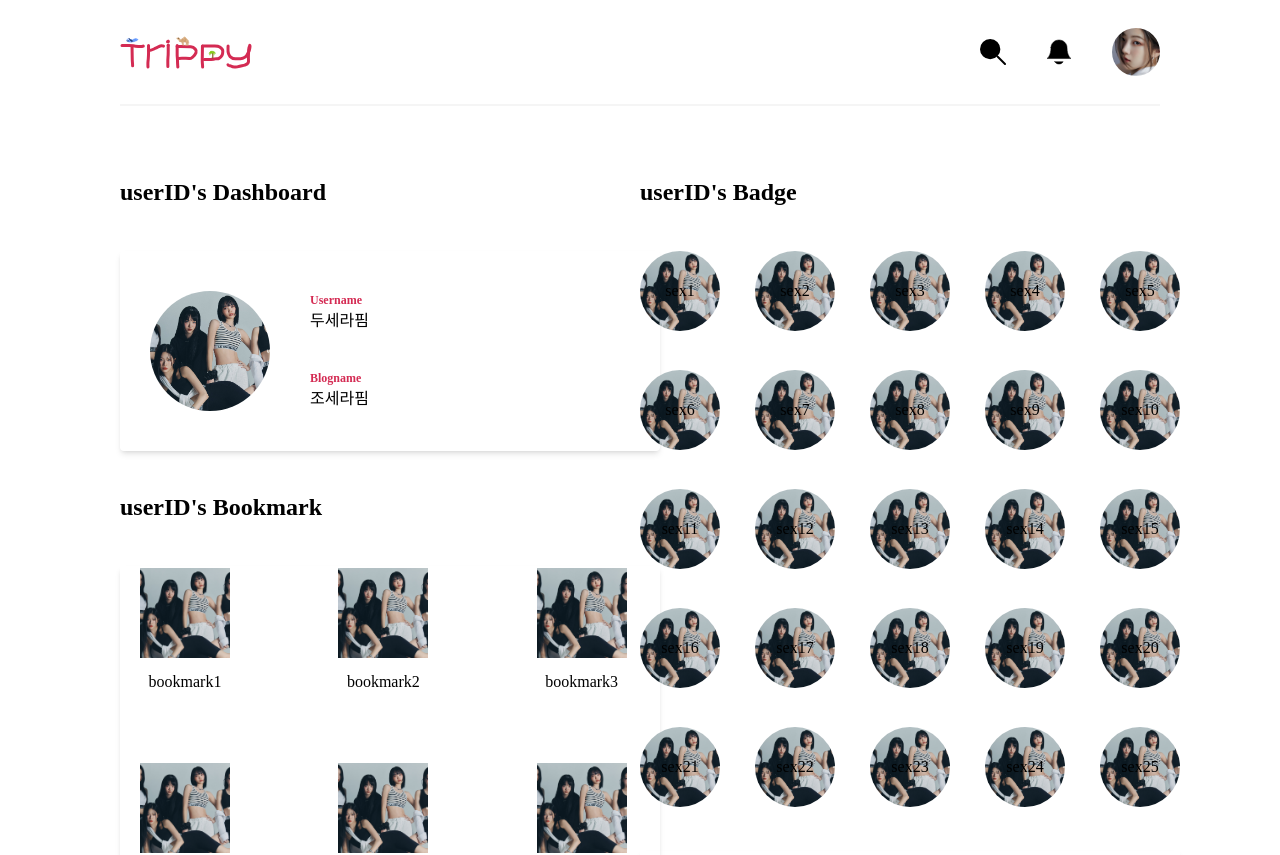
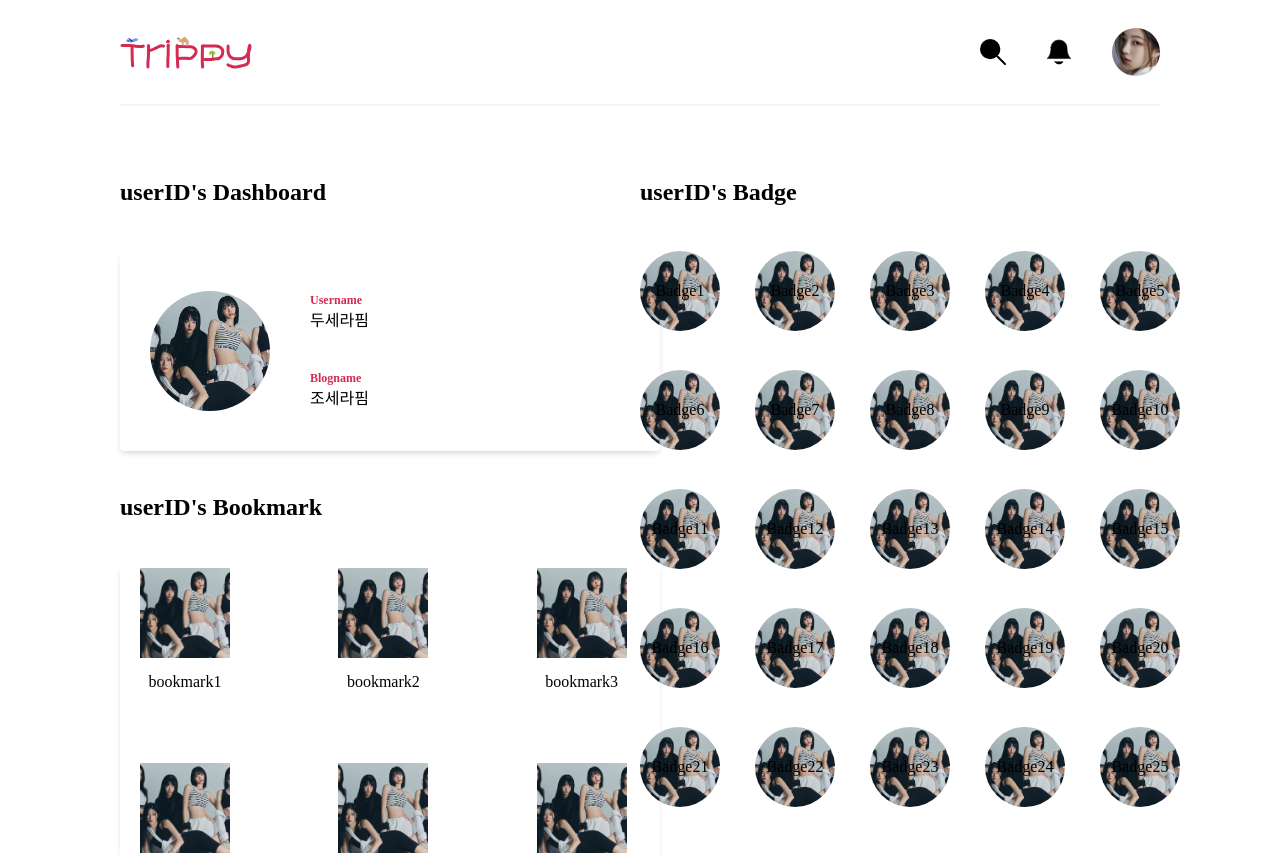
Before and after one commit to EA-Trippy/trippy-web, a Next.js app: page /mypage in a window 1280 px wide. Shown: the top 855 px of the page. Built offline with nearby package versions, Linux system fonts and the light colour scheme.

Commit message:
설정페이지 기본 UI

```diff
--- a/src/pages/mypage.tsx
+++ b/src/pages/mypage.tsx
@@ -43,103 +43,103 @@ const BookmarkData = [
 const BadgeData = [
   {
     image: "/images/test-image.jpeg",
-    region: "sex1",
+    region: "Badge1",
   },
   {
     image: "/images/test-image.jpeg",
-    region: "sex2",
+    region: "Badge2",
   },
   {
     image: "/images/test-image.jpeg",
-    region: "sex3",
+    region: "Badge3",
   },
   {
     image: "/images/test-image.jpeg",
-    region: "sex4",
+    region: "Badge4",
   },
   {
     image: "/images/test-image.jpeg",
-    region: "sex5",
+    region: "Badge5",
   },
   {
     image: "/images/test-image.jpeg",
-    region: "sex6",
+    region: "Badge6",
   },
   {
     image: "/images/test-image.jpeg",
-    region: "sex7",
+    region: "Badge7",
   },
   {
     image: "/images/test-image.jpeg",
-    region: "sex8",
+    region: "Badge8",
   },
   {
     image: "/images/test-image.jpeg",
-    region: "sex9",
+    region: "Badge9",
   },
   {
     image: "/images/test-image.jpeg",
-    region: "sex10",
+    region: "Badge10",
   },
   {
     image: "/images/test-image.jpeg",
-    region: "sex11",
+    region: "Badge11",
   },
   {
     image: "/images/test-image.jpeg",
-    region: "sex12",
+    region: "Badge12",
   },
   {
     image: "/images/test-image.jpeg",
-    region: "sex13",
+    region: "Badge13",
   },
   {
     image: "/images/test-image.jpeg",
-    region: "sex14",
+    region: "Badge14",
   },
   {
     image: "/images/test-image.jpeg",
-    region: "sex15",
+    region: "Badge15",
   },
   {
     image: "/images/test-image.jpeg",
-    region: "sex16",
+    region: "Badge16",
   },
   {
     image: "/images/test-image.jpeg",
-    region: "sex17",
+    region: "Badge17",
   },
   {
     image: "/images/test-image.jpeg",
-    region: "sex18",
+    region: "Badge18",
   },
   {
     image: "/images/test-image.jpeg",
-    region: "sex19",
+    region: "Badge19",
   },
   {
     image: "/images/test-image.jpeg",
-    region: "sex20",
+    region: "Badge20",
   },
   {
     image: "/images/test-image.jpeg",
-    region: "sex21",
+    region: "Badge21",
   },
   {
     image: "/images/test-image.jpeg",
-    region: "sex22",
+    region: "Badge22",
   },
   {
     image: "/images/test-image.jpeg",
-    region: "sex23",
+    region: "Badge23",
   },
   {
     image: "/images/test-image.jpeg",
-    region: "sex24",
+    region: "Badge24",
   },
   {
     image: "/images/test-image.jpeg",
-    region: "sex25",
+    region: "Badge25",
   },
 ];
 
--- a/src/pages/profile.tsx
+++ b/src/pages/profile.tsx
@@ -15,63 +15,63 @@ const DashBoard = {
 const BadgeData = [
   {
     image: "/images/test-image.jpeg",
-    region: "sex1",
+    region: "Badge1",
   },
   {
     image: "/images/test-image.jpeg",
-    region: "sex2",
+    region: "Badge2",
   },
   {
     image: "/images/test-image.jpeg",
-    region: "sex3",
+    region: "Badge3",
   },
   {
     image: "/images/test-image.jpeg",
-    region: "sex4",
+    region: "Badge4",
   },
   {
     image: "/images/test-image.jpeg",
-    region: "sex5",
+    region: "Badge5",
   },
   {
     image: "/images/test-image.jpeg",
-    region: "sex6",
+    region: "Badge6",
   },
   {
     image: "/images/test-image.jpeg",
-    region: "sex7",
+    region: "Badge7",
   },
   {
     image: "/images/test-image.jpeg",
-    region: "sex8",
+    region: "Badge8",
   },
   {
     image: "/images/test-image.jpeg",
-    region: "sex9",
+    region: "Badge9",
   },
   {
     image: "/images/test-image.jpeg",
-    region: "sex10",
+    region: "Badge10",
   },
   {
     image: "/images/test-image.jpeg",
-    region: "sex11",
+    region: "Badge11",
   },
   {
     image: "/images/test-image.jpeg",
-    region: "sex12",
+    region: "Badge12",
   },
   {
     image: "/images/test-image.jpeg",
-    region: "sex13",
+    region: "Badge13",
   },
   {
     image: "/images/test-image.jpeg",
-    region: "sex14",
+    region: "Badge14",
   },
   {
     image: "/images/test-image.jpeg",
-    region: "sex15",
+    region: "Badge15",
   },
 ];
 
--- /dev/null
+++ b/src/pages/setting.tsx
@@ -0,0 +1,86 @@
+import Header from "@/components/Header";
+import {useEffect, useRef} from "react";
+import Image from "next/image";
+import Link from "next/link";
+import Ticket from "@/components/Ticket";
+import Dashboard from "@/components/Dashboard";
+import Badge from "@/components/Badge";
+import Bookmark from "@/components/Bookmark";
+
+export default function Setting() {
+  return (
+    <>
+      <div className="relative w-screen min-h-screen bg-white pb-10">
+        <Header title={"trippy"}></Header>
+        <div className="mx-20">
+          <div className="mx-10 mt-[70px] flex flex-row items-center justify-center">
+            <div className="w-[780px] h-[600px] flex flex-col items-center shadow-md">
+              <div className="w-[700px] h-[215px] mt-[55px] flex flex-row ">
+                <div className="w-[160px] h-full flex flex-col items-center justify-center ">
+                  <Image
+                    src={"/images/test-image.jpeg"}
+                    className="w-[160px] h-[160px] rounded-full"
+                    alt="DashBoardImage"
+                    width={160}
+                    height={160}
+                    style={{objectFit: "cover"}}
+                  />
+                  <div className="w-[90px] h-[21px] mt-[9px] flex justify-center items-center bg-p200 text-caption1 text-t100 rounded-md">
+                    이미지 업로드
+                  </div>
+                  <div className="w-[90px] h-[21px] mt-[7px] flex justify-center items-center bg-t100 text-caption1 text-p200 rounded-md">
+                    이미지 제거
+                  </div>
+                </div>
+                <div className="ml-[40px] w-[500px] h-full flex flex-col">
+                  <div className="w-full h-[57px] flex flex-row justify-between ">
+                    <div className="flex flex-col">
+                      <div className="text-subtitle2 text-p100">사용자 이름</div>
+                      <div className="mt-[9px] text-body1">nickname</div>
+                    </div>
+                    <div className="text-p200 mt-[35px] text-caption1">수정</div>
+                  </div>
+
+                  <div className="w-full h-[57px] mt-[47px] flex flex-row justify-between ">
+                    <div className="flex flex-col">
+                      <div className="text-subtitle2 text-p100">블로그 제목</div>
+                      <div className="mt-[9px] text-body1">nickname</div>
+                    </div>
+                    <div className="text-p200 mt-[35px] text-caption1">수정</div>
+                  </div>
+                </div>
+              </div>
+              <div className="w-[655px] h-[220px] mt-[39px] flex flex-col">
+                <div className="w-full h-[70px] flex flex-row">
+                  <div className="w-[155px] text-subtitle2">이메일 주소</div>
+                  <div className="w-[460px] text-body1">whwodud231@gmail.com</div>
+                  <div className=""></div>
+                </div>
+                <div className="w-full h-[106px] flex flex-row">
+                  <div className="w-[155px] text-subtitle2">알림 설정</div>
+                  <div className="w-[462px] text-body1">
+                    <div className="">
+                      <div className="text-body1">좋아요</div>
+                      <button className=""></button>
+                    </div>
+                    <div className="mt-[-10px]">
+                      <div className="text-body1">댓글</div>
+                      <button className=""></button>
+                    </div>
+                  </div>
+                </div>
+                <div className="w-full h-[24px] flex flex-row">
+                  <div className="w-[155px] text-subtitle2">회원 탈퇴</div>
+                  <button className="border:none underline text-body1 text-p200">회원 탈퇴</button>
+                </div>
+                <div className="mt-[10px] text-caption3 text-t300">
+                  탈퇴 시 모든 정보들이 삭제되며 복구되지 않습니다.
+                </div>
+              </div>
+            </div>
+          </div>
+        </div>
+      </div>
+    </>
+  );
+}
```
